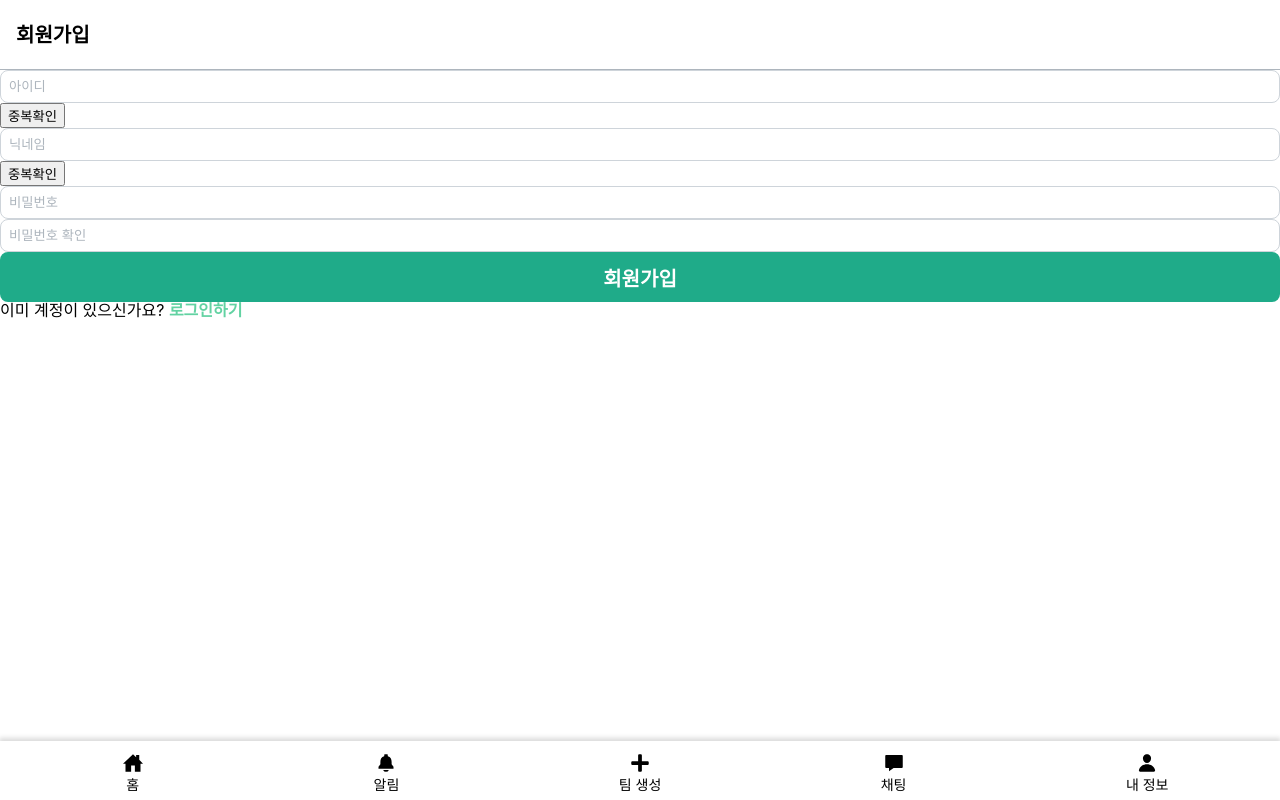
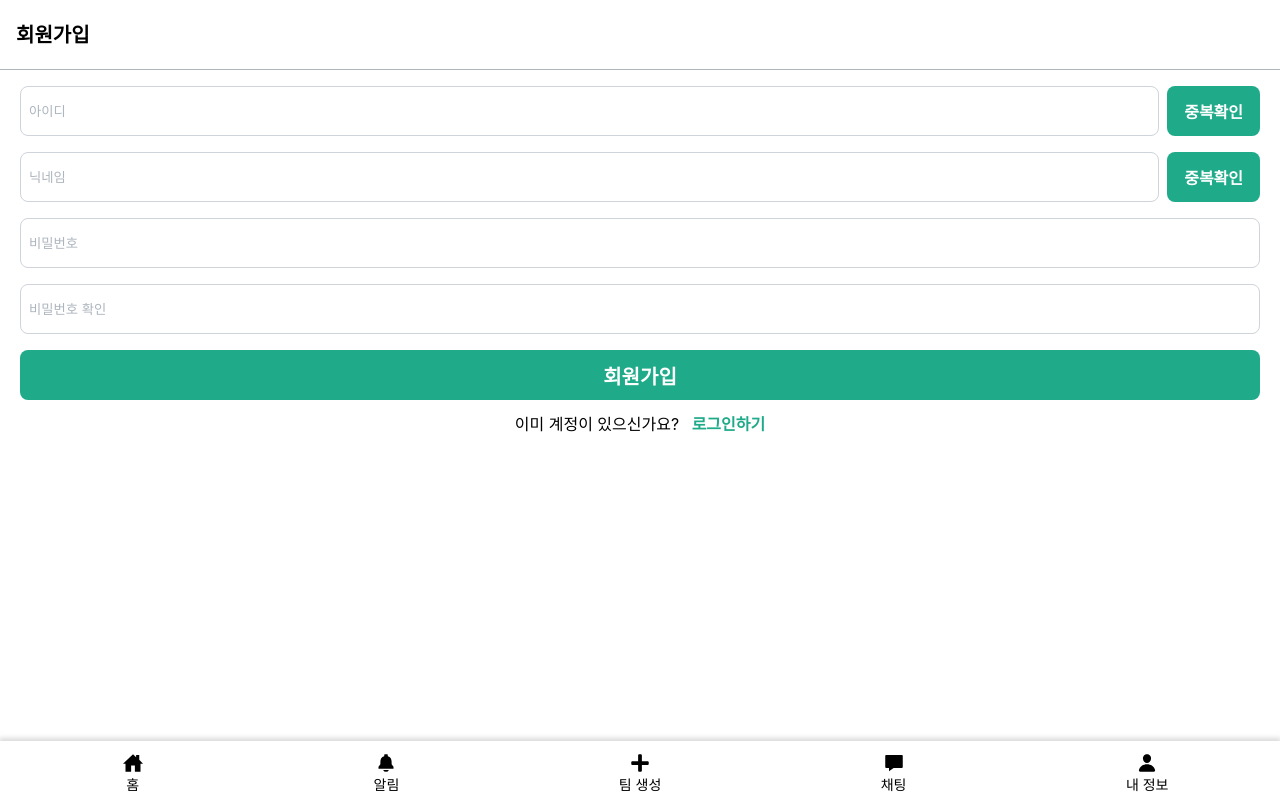
Before and after one commit to prgrms-web-devcourse/Team_04_SFam_FE, a Next.js app: page /signup in a window 1280 px wide. Built offline with nearby package versions, Linux system fonts and the light colour scheme; no server answers; a web font is replaced by a local one.

Commit message:
feat: 회원가입 UI 구성

```diff
--- a/src/components/SignUpForm/SignUpForm.styles.ts
+++ b/src/components/SignUpForm/SignUpForm.styles.ts
@@ -1,7 +1,8 @@
 import styled from '@emotion/styled';
 
 export const StrongText = styled.span`
-  color: ${({ theme }) => theme.color.green200};
+  font-size: ${(props) => props.theme.fontSize.b3};
+  color: ${(props) => props.theme.color.secondary};
   font-weight: bold;
 `;
 
--- a/src/components/SignUpForm/SignUpForm.tsx
+++ b/src/components/SignUpForm/SignUpForm.tsx
@@ -5,6 +5,7 @@ import { axiosDefaultInstance } from '@api/axiosInstances';
 import { Button } from '@components/Button';
 import { Input } from '@components/Input';
 import { useForm } from '@hooks/useForm';
+import { B3, ColWrapper, Container, InnerWrapper } from '@styles/common';
 import { ErrorText, StrongText } from './SignUpForm.styles';
 import validation from './helper';
 import { Values } from './types';
@@ -92,37 +93,40 @@ const SignUpForm = () => {
   };
 
   return (
-    <>
+    <Container>
       <form onSubmit={handleSubmit}>
-        <div>
+        <ColWrapper>
+          <InnerWrapper>
             <Input
               name='username'
               value={username}
               onChange={handleChange}
               placeholder='아이디'
             />
-          <button
-            type='button'
+            <Button
+              width='100px'
+              fontSize='16px'
               onClick={handleUsernameCheckClick}
             >
               중복확인
-          </button>
-        </div>
+            </Button>
+          </InnerWrapper>
           <ErrorText>{errors.username}</ErrorText>
-        <div>
+          <InnerWrapper>
             <Input
               name='nickname'
               value={nickname}
               onChange={handleChange}
               placeholder='닉네임'
             />
-          <button
-            type='button'
+            <Button
+              width='100px'
+              fontSize='16px'
               onClick={handleNicknameCheckClick}
             >
               중복확인
-          </button>
-        </div>
+            </Button>
+          </InnerWrapper>
           <ErrorText>{errors.nickname}</ErrorText>
           <Input
             name='password'
@@ -130,6 +134,7 @@ const SignUpForm = () => {
             onChange={handleChange}
             type='password'
             placeholder='비밀번호'
+            height='50px'
           />
           <ErrorText>{errors.password}</ErrorText>
           <Input
@@ -138,17 +143,22 @@ const SignUpForm = () => {
             onChange={handleChange}
             type='password'
             placeholder='비밀번호 확인'
+            height='50px'
           />
           <ErrorText>{errors.passwordCheck}</ErrorText>
           <Button width='100%'>회원가입</Button>
+        </ColWrapper>
       </form>
-      <div>
-        <span>이미 계정이 있으신가요?&nbsp;</span>
+      <InnerWrapper
+        alignItems='center'
+        justifyContent='center'
+      >
+        <B3>이미 계정이 있으신가요?&nbsp;</B3>
         <Link href='/signin'>
           <StrongText>로그인하기</StrongText>
         </Link>
-      </div>
-    </>
+      </InnerWrapper>
+    </Container>
   );
 };
 
```
Lines whose indentation alone changed are shown as unchanged.
